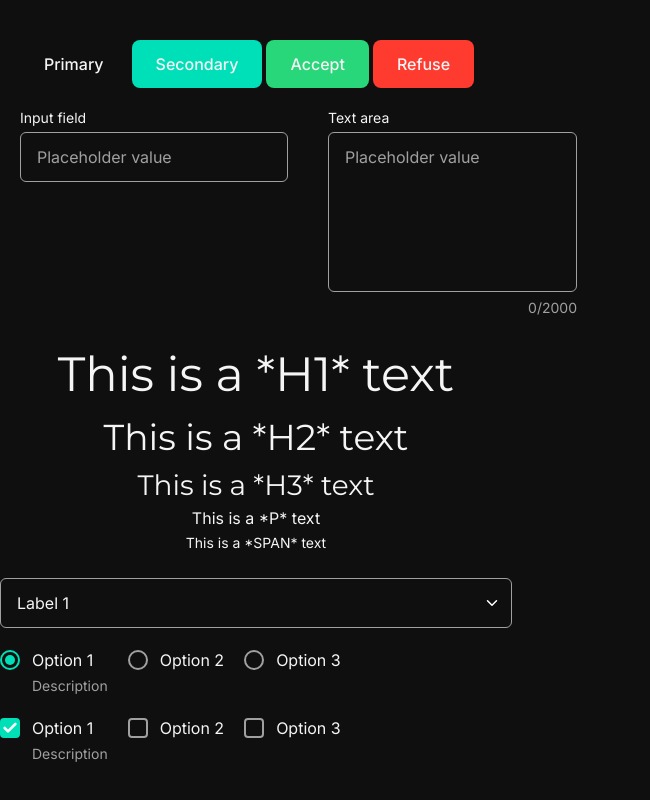
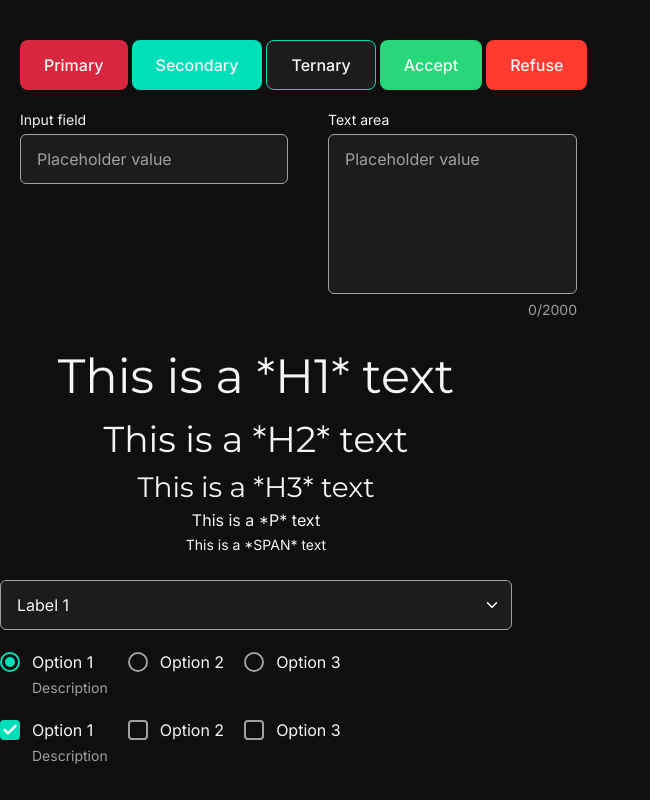
Before and after one commit to gregoirelebas/FightConnect-frontend, a Next.js app: page /toolkit in a window 1280 px wide. Shown: the whole page, without its empty margins (0-650 px from the left). Built offline with nearby package versions, Linux system fonts and the light colour scheme.

Commit message:
Modified Button color to match Figma design.

```diff
--- a/app/...components/Button.tsx
+++ b/app/...components/Button.tsx
@@ -41,28 +41,28 @@ export default function Button(props: ButtonProps) {
   switch (props.variant) {
     case ButtonVariant.Primary:
       backgroundColor = 'bg-primary';
-      hoverColor = 'hover:bg-primary-hover';
+      hoverColor = 'hover:bg-primary/80';
       break;
 
     case ButtonVariant.Secondary:
       backgroundColor = 'bg-accent';
-      hoverColor = 'hover:bg-accent-hover';
+      hoverColor = 'hover:bg-accent/80';
       break;
 
     case ButtonVariant.Ternary:
-      backgroundColor = 'bg-background';
-      hoverColor = 'hover:bg-accent-hover';
+      backgroundColor = 'bg-foreground';
+      hoverColor = 'hover:bg-foreground/80';
       border = 'border border-accent';
       break;
 
     case ButtonVariant.Accept:
       backgroundColor = 'bg-success';
-      hoverColor = 'hover:bg-success-hover';
+      hoverColor = 'hover:bg-success/80';
       break;
 
     case ButtonVariant.Refuse:
       backgroundColor = 'bg-error';
-      hoverColor = 'hover:bg-error-hover';
+      hoverColor = 'hover:bg-error/80';
       break;
   }
 
--- a/app/globals.css
+++ b/app/globals.css
@@ -8,16 +8,9 @@
   --color-foreground: #1c1c1c;
 
   --color-primary: #d7263d;
-  --color-primary-hover: #de4559;
-
   --color-accent: #00e0b8;
-  --color-accent-hover: #0cffd4;
-
   --color-success: #27d77a;
-  --color-success-hover: #47de8e;
-
   --color-error: #ff3b30;
-  --color-error-hover: #ff584f;
 
   --color-white: #f5f5f5;
   --color-grey: #a0a0a0;
@@ -69,7 +62,7 @@ body {
 
 @layer components {
   .input {
-    @apply bg-background
+    @apply bg-foreground
     text-base
     border
     border-grey
--- a/app/signup/page.tsx
+++ b/app/signup/page.tsx
@@ -23,7 +23,7 @@ export default function SignupPage() {
   return (
     <div className="h-screen flex flex-col justify-between items-center pb-5">
       <h1 className="underline underline-offset-8">Sign up</h1>
-      <form className="w-5xl flex flex-col gap-5 p-5 bg-foreground rounded-2xl">
+      <form className="w-5xl flex flex-col gap-5 p-5 rounded-2xl">
         <div className="w-full flex justify-between">
           <div className="flex flex-col gap-5">
             <Input
--- a/app/toolkit/page.tsx
+++ b/app/toolkit/page.tsx
@@ -58,8 +58,9 @@ export default function Toolkit() {
   return (
     <div className="flex-col mt-10 gap-y-2">
       <div className="flex m-5 gap-1">
-        <Button className="w-[400]">Primary</Button>
+        <Button variant={ButtonVariant.Primary}>Primary</Button>
         <Button variant={ButtonVariant.Secondary}>Secondary</Button>
+        <Button variant={ButtonVariant.Ternary}>Ternary</Button>
         <Button variant={ButtonVariant.Accept}>Accept</Button>
         <Button variant={ButtonVariant.Refuse}>Refuse</Button>
       </div>
```
